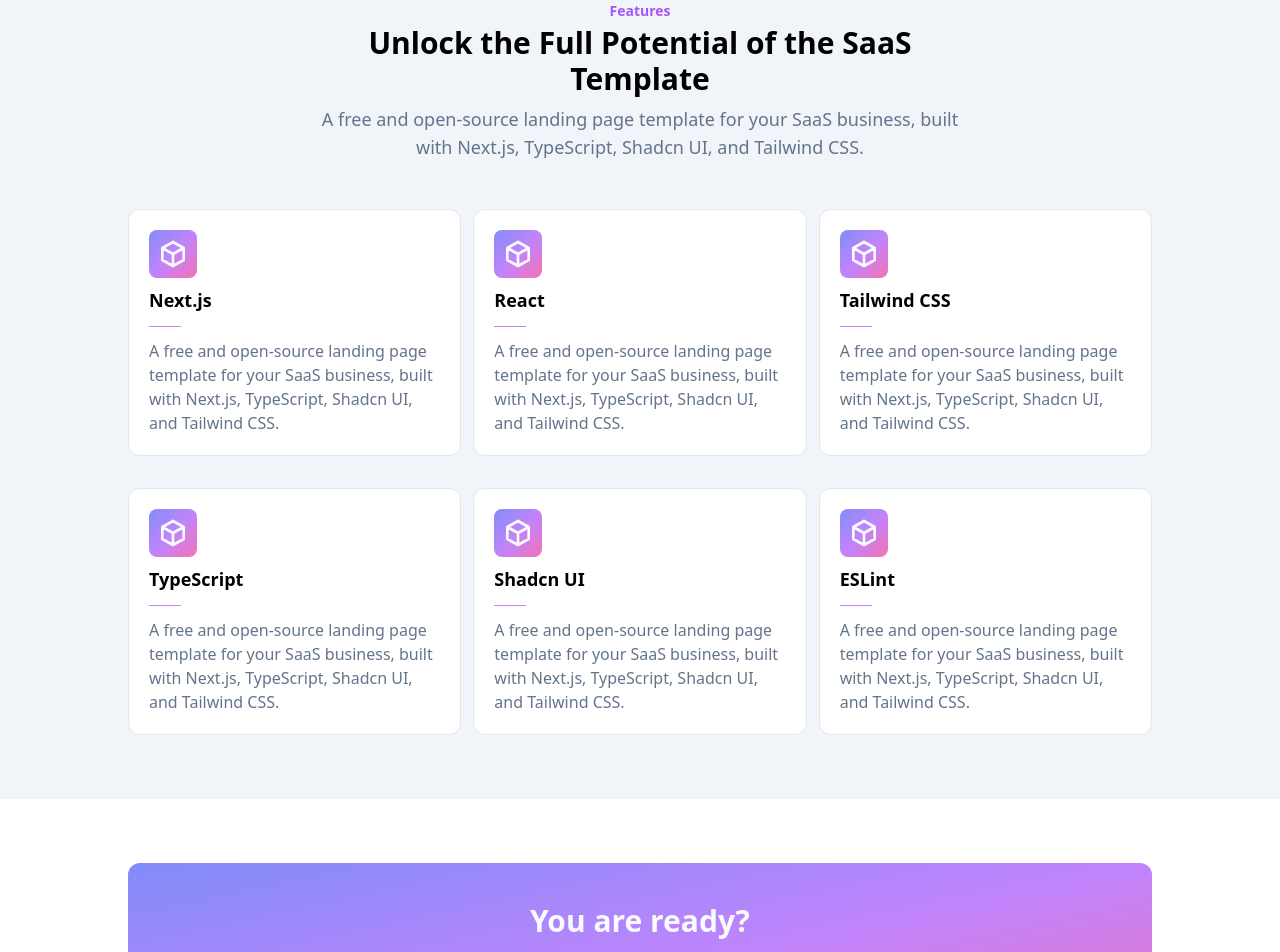
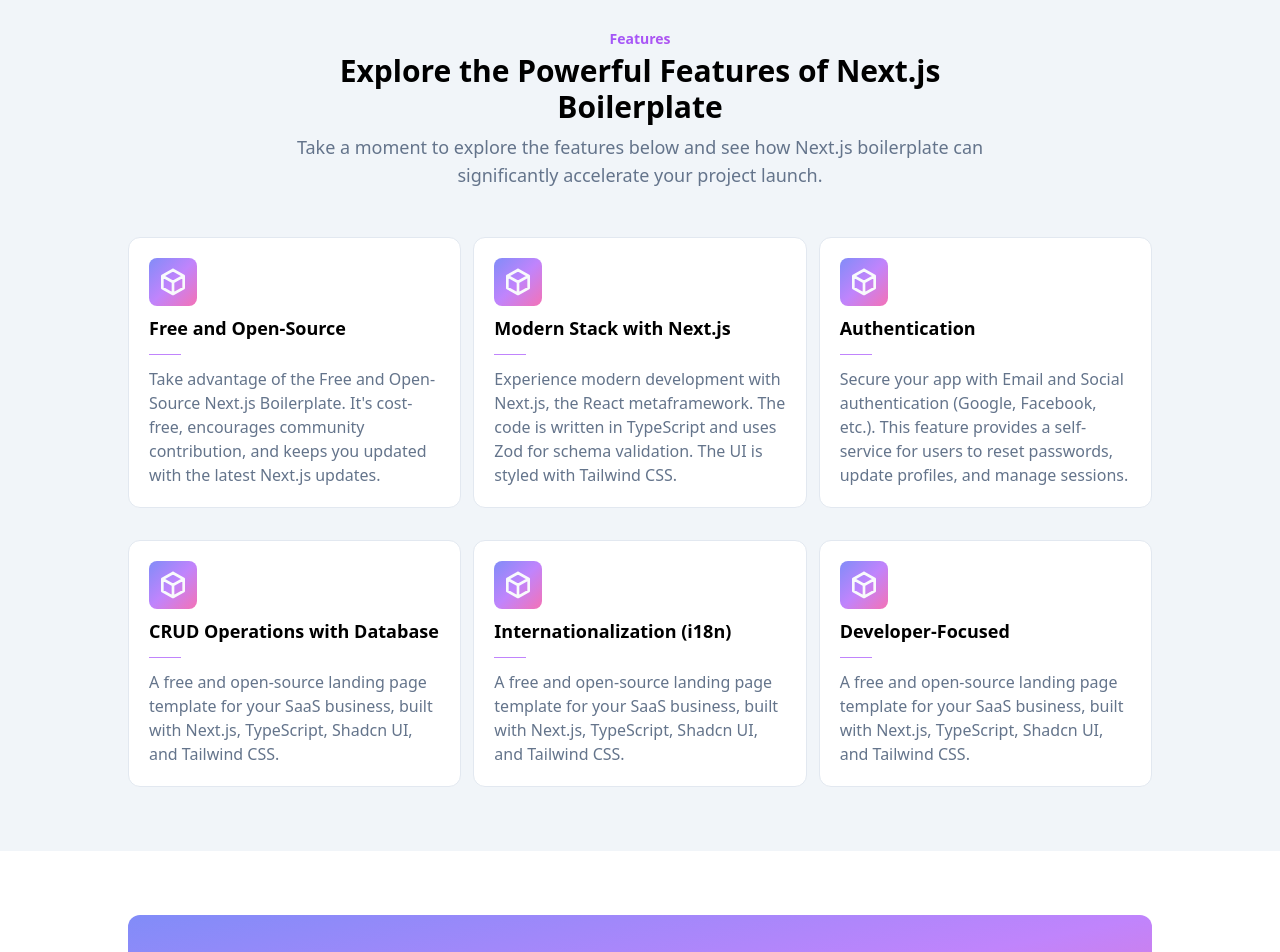
Before and after one commit to ixartz/nextjs-starter, a Next.js app: page / in a window 1280 px wide. Shown: the part 940-1892 px from the top of the page. Built offline with nearby package versions, Linux system fonts and the light colour scheme.

Commit message:
feat: add marketing text in the landing page

```diff
--- a/src/app/page.tsx
+++ b/src/app/page.tsx
@@ -7,8 +7,9 @@
 
 export async function generateMetadata() {
   return {
-    title: 'Next.js Boilerplate',
-    description: 'Next.js Boilerplate with Tailwind CSS and TypeScript',
+    title: 'Next JS Boilerplate: Kickstart Your Next.js and React app',
+    description:
+      'Enhance your Next.js and React applications with our developer-focused starter template. Benefit from a flexible and modern stack with built-in authentication, multi-language support, and comprehensive testing tools.',
   };
 }
 
--- a/src/components/CenteredHero.tsx
+++ b/src/components/CenteredHero.tsx
@@ -25,7 +25,7 @@
       {props.title}
     </div>
 
-    <div className="mx-auto mt-5 max-w-screen-sm text-center text-xl text-muted-foreground">
+    <div className="mx-auto mt-5 max-w-screen-md text-center text-xl text-muted-foreground">
       {props.description}
     </div>
 
--- a/src/components/Section.tsx
+++ b/src/components/Section.tsx
@@ -9,23 +9,20 @@
 }) => (
   <div className={cn('py-16', props.className)}>
     {(props.title || props.subtitle || props.description) && (
-      <div className="mx-auto mb-12 max-w-screen-sm text-center">
+      <div className="mx-auto mb-12 max-w-screen-md text-center">
         {props.subtitle && (
           <div className="bg-gradient-to-r from-indigo-500 via-purple-500 to-pink-500 bg-clip-text text-sm font-bold text-transparent">
-            Features
+            {props.subtitle}
           </div>
         )}
 
         {props.title && (
-          <div className="mt-1 text-3xl font-bold">
-            Unlock the Full Potential of the SaaS Template
-          </div>
+          <div className="mt-1 text-3xl font-bold">{props.title}</div>
         )}
 
         {props.description && (
           <div className="mt-2 text-lg text-muted-foreground">
-            A free and open-source landing page template for your SaaS business,
-            built with Next.js, TypeScript, Shadcn UI, and Tailwind CSS.
+            {props.description}
           </div>
         )}
       </div>
--- a/src/templates/CTA.tsx
+++ b/src/templates/CTA.tsx
@@ -7,8 +7,8 @@
 const CTA = () => (
   <Section>
     <CTABanner
-      title="You are ready?"
-      description="Lorem ipsum dolor sit amet, consectetur adipiscing elit."
+      title="Accelerate Your Dev with Next.js Boilerplate"
+      description="Save time and effort, and focus on what matters most - your project."
       buttons={
         <a
           className={buttonVariants({ variant: 'outline', size: 'lg' })}
--- a/src/templates/Features.tsx
+++ b/src/templates/Features.tsx
@@ -5,9 +5,9 @@
 const Features = () => (
   <Background>
     <Section
-      title="Features"
-      subtitle="Unlock the Full Potential of the SaaS Template"
-      description="A free and open-source landing page template for your SaaS business, built with Next.js, TypeScript, Shadcn UI, and Tailwind CSS."
+      subtitle="Features"
+      title="Explore the Powerful Features of Next.js Boilerplate"
+      description="Take a moment to explore the features below and see how Next.js boilerplate can significantly accelerate your project launch."
     >
       <div className="grid grid-cols-3 gap-x-3 gap-y-8">
         <FeatureCard
@@ -24,7 +24,70 @@
               <path d="M12 3l8 4.5v9L12 21l-8-4.5v-9L12 3M12 12l8-4.5M12 12v9M12 12L4 7.5" />
             </svg>
           }
-          title="Next.js"
+          title="Free and Open-Source"
+        >
+          Take advantage of the Free and Open-Source Next.js Boilerplate.
+          It&apos;s cost-free, encourages community contribution, and keeps you
+          updated with the latest Next.js updates.
+        </FeatureCard>
+
+        <FeatureCard
+          icon={
+            <svg
+              className="stroke-primary-foreground stroke-2"
+              xmlns="http://www.w3.org/2000/svg"
+              viewBox="0 0 24 24"
+              fill="none"
+              strokeLinecap="round"
+              strokeLinejoin="round"
+            >
+              <path d="M0 0h24v24H0z" stroke="none" />
+              <path d="M12 3l8 4.5v9L12 21l-8-4.5v-9L12 3M12 12l8-4.5M12 12v9M12 12L4 7.5" />
+            </svg>
+          }
+          title="Modern Stack with Next.js"
+        >
+          Experience modern development with Next.js, the React metaframework.
+          The code is written in TypeScript and uses Zod for schema validation.
+          The UI is styled with Tailwind CSS.
+        </FeatureCard>
+
+        <FeatureCard
+          icon={
+            <svg
+              className="stroke-primary-foreground stroke-2"
+              xmlns="http://www.w3.org/2000/svg"
+              viewBox="0 0 24 24"
+              fill="none"
+              strokeLinecap="round"
+              strokeLinejoin="round"
+            >
+              <path d="M0 0h24v24H0z" stroke="none" />
+              <path d="M12 3l8 4.5v9L12 21l-8-4.5v-9L12 3M12 12l8-4.5M12 12v9M12 12L4 7.5" />
+            </svg>
+          }
+          title="Authentication"
+        >
+          Secure your app with Email and Social authentication (Google,
+          Facebook, etc.). This feature provides a self-service for users to
+          reset passwords, update profiles, and manage sessions.
+        </FeatureCard>
+
+        <FeatureCard
+          icon={
+            <svg
+              className="stroke-primary-foreground stroke-2"
+              xmlns="http://www.w3.org/2000/svg"
+              viewBox="0 0 24 24"
+              fill="none"
+              strokeLinecap="round"
+              strokeLinejoin="round"
+            >
+              <path d="M0 0h24v24H0z" stroke="none" />
+              <path d="M12 3l8 4.5v9L12 21l-8-4.5v-9L12 3M12 12l8-4.5M12 12v9M12 12L4 7.5" />
+            </svg>
+          }
+          title="CRUD Operations with Database"
         >
           A free and open-source landing page template for your SaaS business,
           built with Next.js, TypeScript, Shadcn UI, and Tailwind CSS.
@@ -44,7 +107,7 @@
               <path d="M12 3l8 4.5v9L12 21l-8-4.5v-9L12 3M12 12l8-4.5M12 12v9M12 12L4 7.5" />
             </svg>
           }
-          title="React"
+          title="Internationalization (i18n)"
         >
           A free and open-source landing page template for your SaaS business,
           built with Next.js, TypeScript, Shadcn UI, and Tailwind CSS.
@@ -64,67 +127,7 @@
               <path d="M12 3l8 4.5v9L12 21l-8-4.5v-9L12 3M12 12l8-4.5M12 12v9M12 12L4 7.5" />
             </svg>
           }
-          title="Tailwind CSS"
-        >
-          A free and open-source landing page template for your SaaS business,
-          built with Next.js, TypeScript, Shadcn UI, and Tailwind CSS.
-        </FeatureCard>
-
-        <FeatureCard
-          icon={
-            <svg
-              className="stroke-primary-foreground stroke-2"
-              xmlns="http://www.w3.org/2000/svg"
-              viewBox="0 0 24 24"
-              fill="none"
-              strokeLinecap="round"
-              strokeLinejoin="round"
-            >
-              <path d="M0 0h24v24H0z" stroke="none" />
-              <path d="M12 3l8 4.5v9L12 21l-8-4.5v-9L12 3M12 12l8-4.5M12 12v9M12 12L4 7.5" />
-            </svg>
-          }
-          title="TypeScript"
-        >
-          A free and open-source landing page template for your SaaS business,
-          built with Next.js, TypeScript, Shadcn UI, and Tailwind CSS.
-        </FeatureCard>
-
-        <FeatureCard
-          icon={
-            <svg
-              className="stroke-primary-foreground stroke-2"
-              xmlns="http://www.w3.org/2000/svg"
-              viewBox="0 0 24 24"
-              fill="none"
-              strokeLinecap="round"
-              strokeLinejoin="round"
-            >
-              <path d="M0 0h24v24H0z" stroke="none" />
-              <path d="M12 3l8 4.5v9L12 21l-8-4.5v-9L12 3M12 12l8-4.5M12 12v9M12 12L4 7.5" />
-            </svg>
-          }
-          title="Shadcn UI"
-        >
-          A free and open-source landing page template for your SaaS business,
-          built with Next.js, TypeScript, Shadcn UI, and Tailwind CSS.
-        </FeatureCard>
-
-        <FeatureCard
-          icon={
-            <svg
-              className="stroke-primary-foreground stroke-2"
-              xmlns="http://www.w3.org/2000/svg"
-              viewBox="0 0 24 24"
-              fill="none"
-              strokeLinecap="round"
-              strokeLinejoin="round"
-            >
-              <path d="M0 0h24v24H0z" stroke="none" />
-              <path d="M12 3l8 4.5v9L12 21l-8-4.5v-9L12 3M12 12l8-4.5M12 12v9M12 12L4 7.5" />
-            </svg>
-          }
-          title="ESLint"
+          title="Developer-Focused"
         >
           A free and open-source landing page template for your SaaS business,
           built with Next.js, TypeScript, Shadcn UI, and Tailwind CSS.
--- a/src/templates/Hero.tsx
+++ b/src/templates/Hero.tsx
@@ -18,14 +18,13 @@
       }}
       title={
         <>
-          The perfect{' '}
+          Kickstart your project effortlessly with the Free and Open-Source{' '}
           <span className="bg-gradient-to-r from-indigo-500 via-purple-500 to-pink-500 bg-clip-text text-transparent">
-            SaaS template
-          </span>{' '}
-          to build and scale your business with ease.
+            Next.js Boilerplate
+          </span>
         </>
       }
-      description="A free and open-source landing page template for your SaaS business, built with Next.js, TypeScript, Shadcn UI, and Tailwind CSS."
+      description="Jumpstart your project in seconds, bundled with built-in Authentication, Database, I18n, Forms, SEO, Logging, Error Reporting, Testing, Deployment, Monitoring, and more!"
       buttons={
         <>
           <a
```
